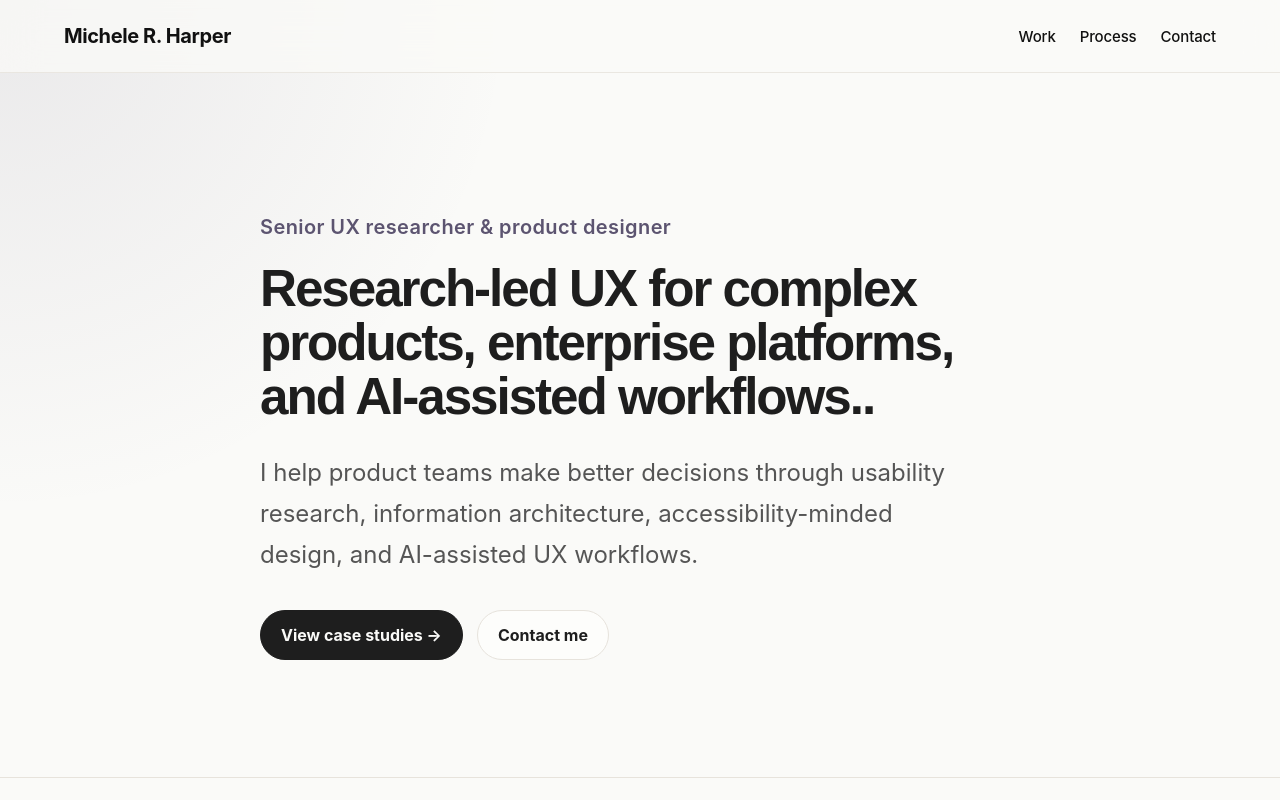
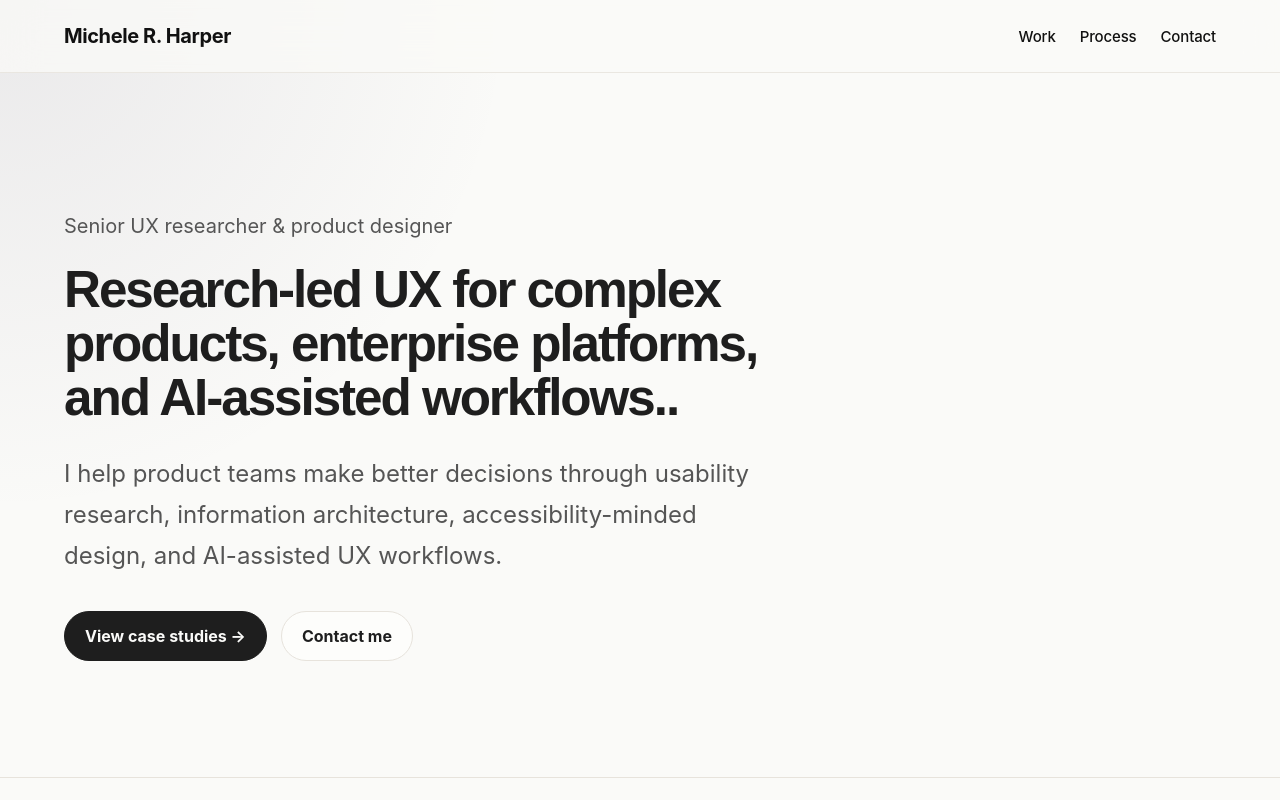
Before and after one commit to micheleroohani/michele-harper-portfolio, a React (Vite) app: page / in a window 1280 px wide. Shown: the top 800 px of the page. Built offline with nearby package versions, Linux system fonts and the light colour scheme.

Commit message:
Change hero layout to flex and adjust styles

```diff
--- a/src/style.css
+++ b/src/style.css
@@ -59,16 +59,14 @@ a {
 
 .hero {
   min-height: 88vh;
-  display: grid;
-  place-items: center;
+  display: flex;
+  align-items: center;
   padding: 72px clamp(20px, 5vw, 72px);
 }
-
-.heroInner {
-  max-width: 1050px;
+..heroInner {
+  max-width: 760px;
 }
-
-.eyebrow {
+eyebrow {
   color: #5c5470;
   text-transform: none;
   letter-spacing: 0.02em;
```
